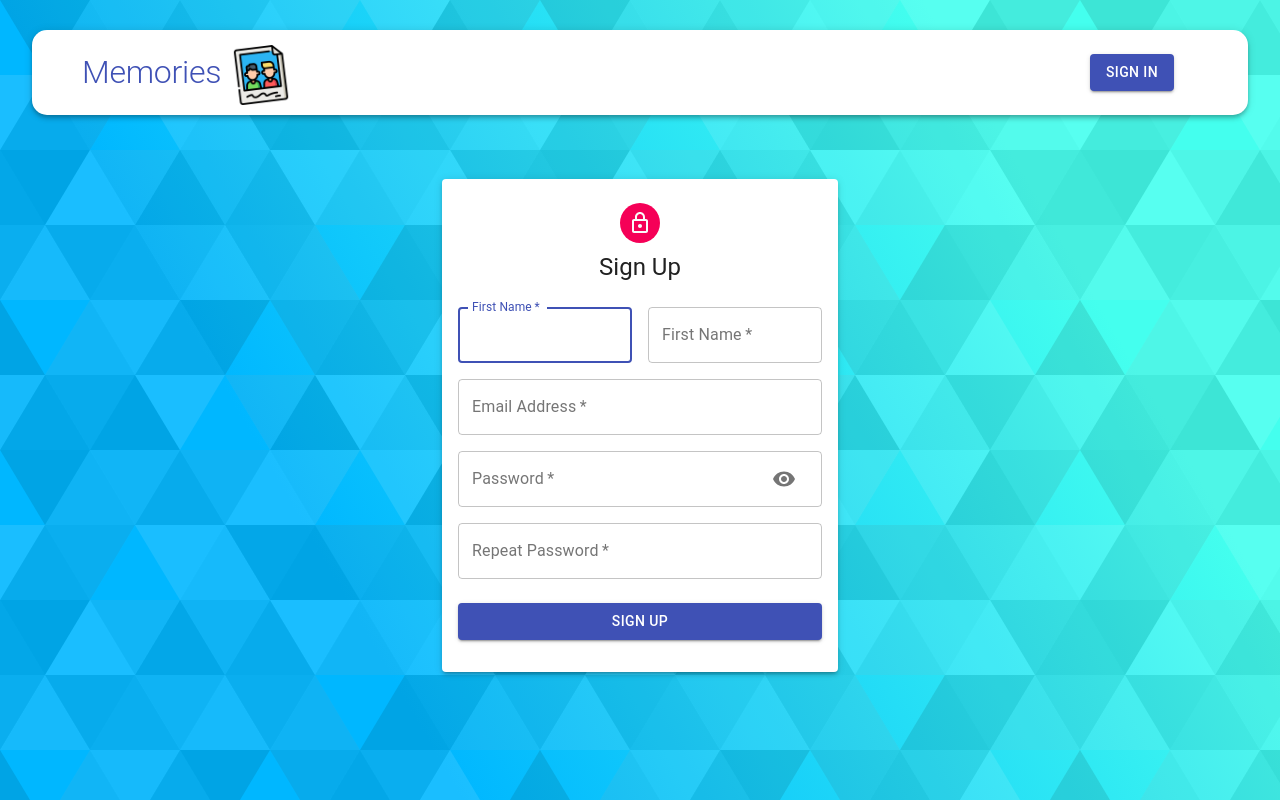
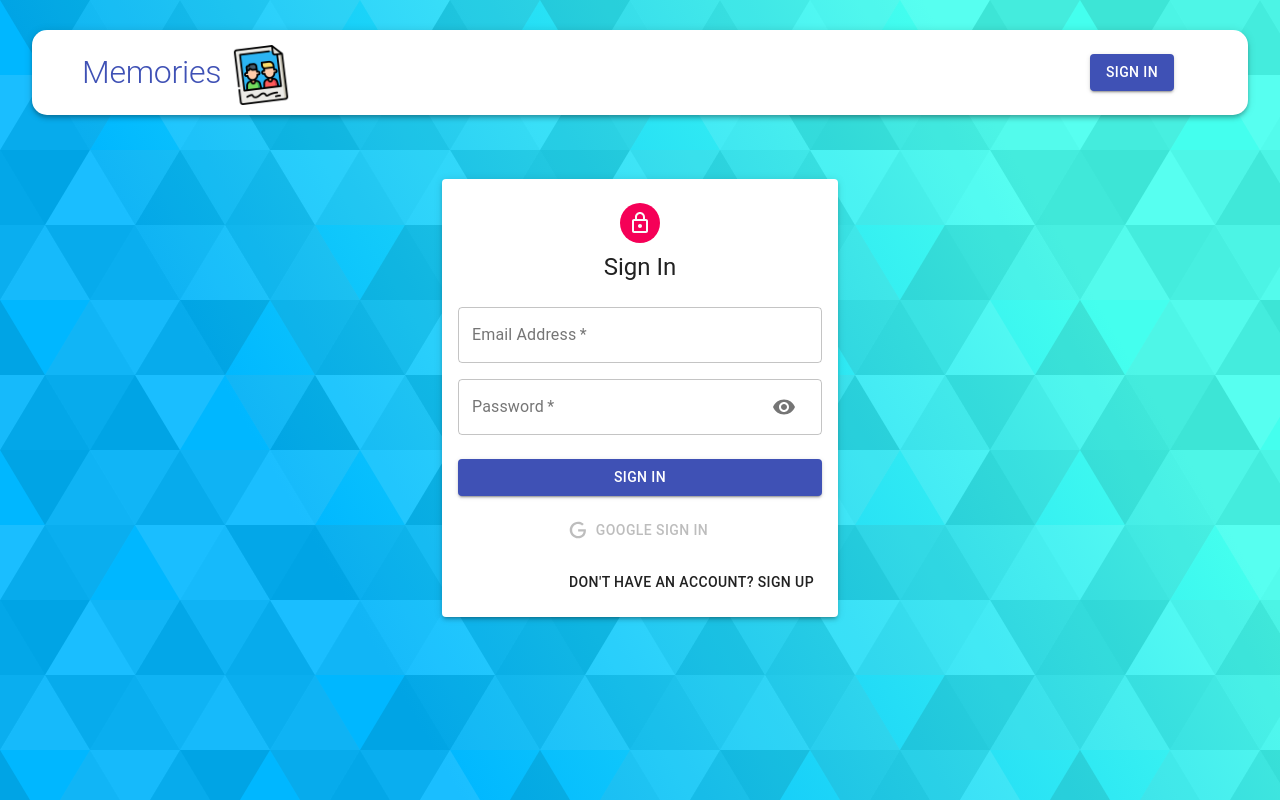
Before and after one commit to ZnoGouDj/memories-project-v2, a React (Create React App) app in the folder client/: page /auth in a window 1280 px wide. Built offline with nearby package versions, Linux system fonts and the light colour scheme.

Commit message:
Google auth

```diff
--- a/client/src/components/Auth/Auth.js
+++ b/client/src/components/Auth/Auth.js
@@ -1,20 +1,49 @@
 import React, { useState } from 'react';
 import { Avatar, Button, Paper, Grid, Typography, Container, TextField } from '@material-ui/core';
+import { GoogleLogin } from 'react-google-login';
+import { useDispatch } from 'react-redux';
+import { useHistory } from 'react-router-dom';
 import { LockOutlined } from '@material-ui/icons';
 import useStyles from './styles';
 import Input from './Input';
+import Icon from './icon';
 
 const Auth = () => {
   const classes = useStyles();
+  const dispatch = useDispatch();
   const [showPassword, setShowPassword] = useState(false);
-
-  const isSignUp = true;
+  const [isSignUp, setIsSignUp] = useState(false);
+  const history = useHistory();
 
   const handleShowPassword = () => setShowPassword(prevShowPassword => !prevShowPassword);
 
   const handleSubmit = () => {};
 
   const handleChange = () => {};
+
+  const switchMode = () => {
+    setIsSignUp(prevState => !prevState);
+    handleShowPassword(false);
+  };
+
+  const googleSuccess = async res => {
+    const result = res?.profileObj;
+    const token = res?.tokenId;
+
+    try {
+      dispatch({ type: 'AUTH', data: { result, token } });
+
+      history.push('/');
+    } catch (error) {
+      console.log(error);
+    }
+    console.log(res);
+  };
+
+  const googleFailure = error => {
+    console.log(error);
+    console.log('Google Sign In was unsuccessful. Try Again Later.');
+  };
 
   return (
     <Container component="main" maxWidth="xs">
@@ -29,7 +58,7 @@
               <>
                 <Input name="firstName" label="First Name" handleChange={handleChange} autoFocus half />
 
-                <Input name="firstName" label="First Name" handleChange={handleChange} half />
+                <Input name="lastName" label="Last Name" handleChange={handleChange} half />
               </>
             )}
             <Input name="email" label="Email Address" handleChange={handleChange} type="email" />
@@ -47,6 +76,31 @@
           <Button type="submit" fullWidth variant="contained" color="primary" className={classes.submit}>
             {isSignUp ? 'Sign Up' : 'Sign In'}
           </Button>
+          <GoogleLogin
+            clientId="172085460218-h6hgka37ep5e19q3jhk63dajc60ibp2j.apps.googleusercontent.com"
+            render={renderProps => (
+              <Button
+                className={classes.googleButton}
+                color="primary"
+                fullWidth
+                onClick={renderProps.onClick}
+                disabled={renderProps.disabled}
+                startIcon={<Icon />}
+              >
+                Google Sign In
+              </Button>
+            )}
+            onSuccess={googleSuccess}
+            onFailure={googleFailure}
+            cookiePolicy="single_host_origin"
+          />
+          <Grid container justifyContent="flex-end">
+            <Grid item>
+              <Button onClick={switchMode}>
+                {isSignUp ? 'Already have an account? Sign In' : "Don't have an account? Sign Up"}
+              </Button>
+            </Grid>
+          </Grid>
         </form>
       </Paper>
     </Container>
--- /dev/null
+++ b/client/src/components/Auth/icon.js
@@ -0,0 +1,12 @@
+import React from 'react';
+
+const icon = () => (
+  <svg style={{ width: '20px', height: '20px' }} viewBox="0 0 24 24">
+    <path
+      fill="currentColor"
+      d="M21.35,11.1H12.18V13.83H18.69C18.36,17.64 15.19,19.27 12.19,19.27C8.36,19.27 5,16.25 5,12C5,7.9 8.2,4.73 12.2,4.73C15.29,4.73 17.1,6.7 17.1,6.7L19,4.72C19,4.72 16.56,2 12.1,2C6.42,2 2.03,6.8 2.03,12C2.03,17.05 6.16,22 12.25,22C17.6,22 21.5,18.33 21.5,12.91C21.5,11.76 21.35,11.1 21.35,11.1V11.1Z"
+    />
+  </svg>
+);
+
+export default icon;
--- a/client/src/components/Navbar/Navbar.js
+++ b/client/src/components/Navbar/Navbar.js
@@ -1,5 +1,5 @@
+import React, { useState, useEffect } from 'react';
 import { Typography, AppBar, Toolbar, Button, Avatar } from '@material-ui/core';
-import React from 'react';
 import { Link } from 'react-router-dom';
 import memories from '../../images/memories.png';
 
@@ -7,8 +7,17 @@
 
 const Navbar = () => {
   const classes = useStyles();
+  const [user, setUser] = useState(JSON.parse(localStorage.getItem('profile')));
 
-  const user = null;
+  console.log(user);
+
+  useEffect(() => {
+    const token = user?.token;
+
+    // JWT
+
+    setUser(JSON.parse(localStorage.getItem('profile')));
+  }, []);
 
   return (
     <AppBar className={classes.appBar} position="static" color="inherit">
--- a/client/src/constants/actionTypes.js
+++ b/client/src/constants/actionTypes.js
@@ -2,3 +2,6 @@
 export const UPDATE = 'UPDATE';
 export const DELETE = 'DELETE';
 export const FETCH_ALL = 'FETCH_ALL';
+
+export const AUTH = 'AUTH';
+export const LOGOUT = 'LOGOUT';
--- /dev/null
+++ b/client/src/reducers/auth.js
@@ -0,0 +1,14 @@
+import { AUTH, LOGOUT } from '../constants/actionTypes';
+
+const authReducer = (state = { authData: null }, action) => {
+  switch (action.type) {
+    case AUTH:
+      localStorage.setItem('profile', JSON.stringify({ ...action?.data }));
+
+      return { ...state, authState: action?.data };
+    default:
+      return state;
+  }
+};
+
+export default authReducer;
--- a/client/src/reducers/index.js
+++ b/client/src/reducers/index.js
@@ -1,7 +1,9 @@
 import { combineReducers } from 'redux';
 
 import posts from './posts';
+import auth from './auth';
 
 export default combineReducers({
   posts,
+  auth,
 });
```
Also changed, not shown: client/package.json (+12 -6 lines), 1 other file (tests, documents, lock files or other folders).
